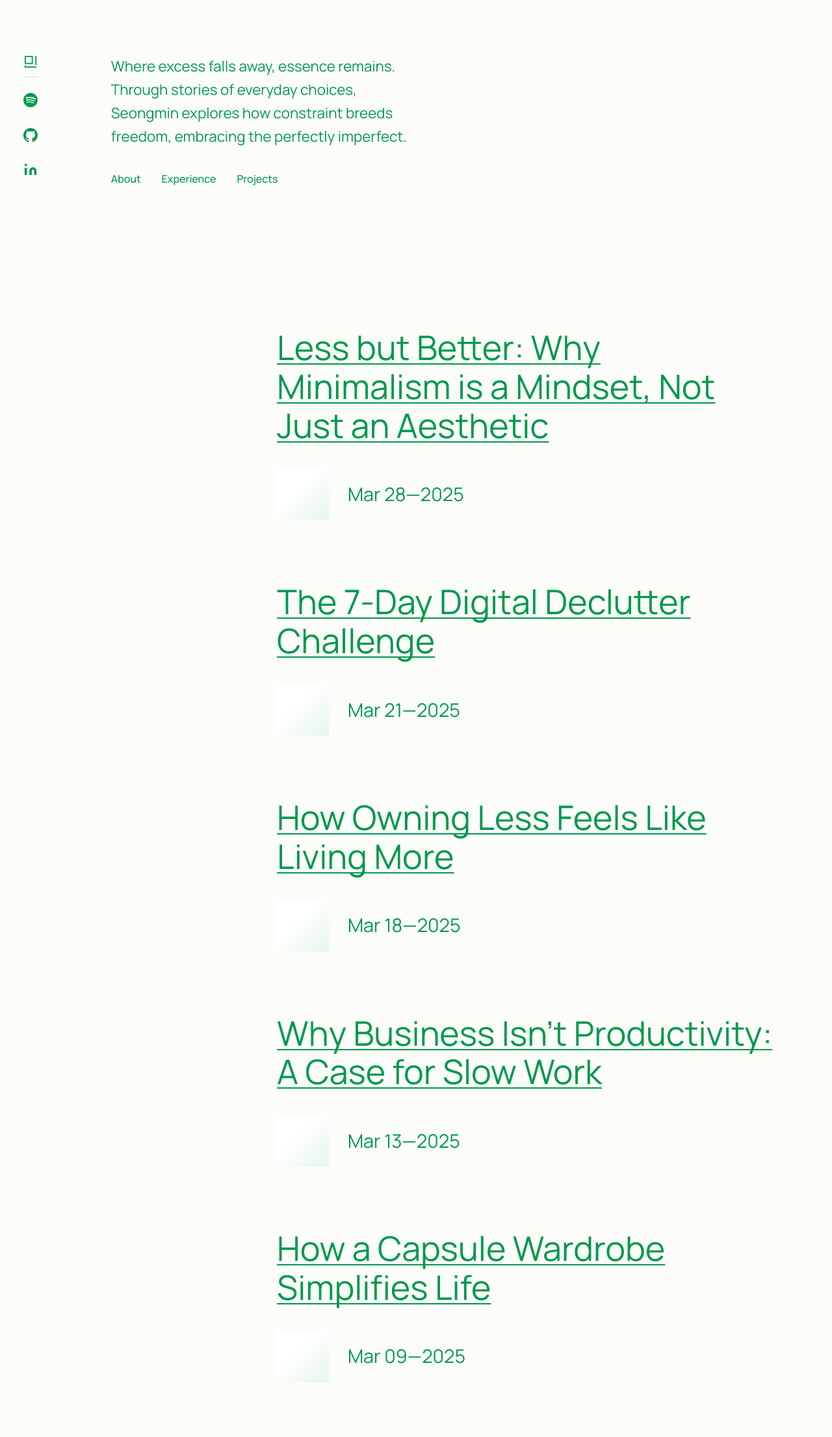
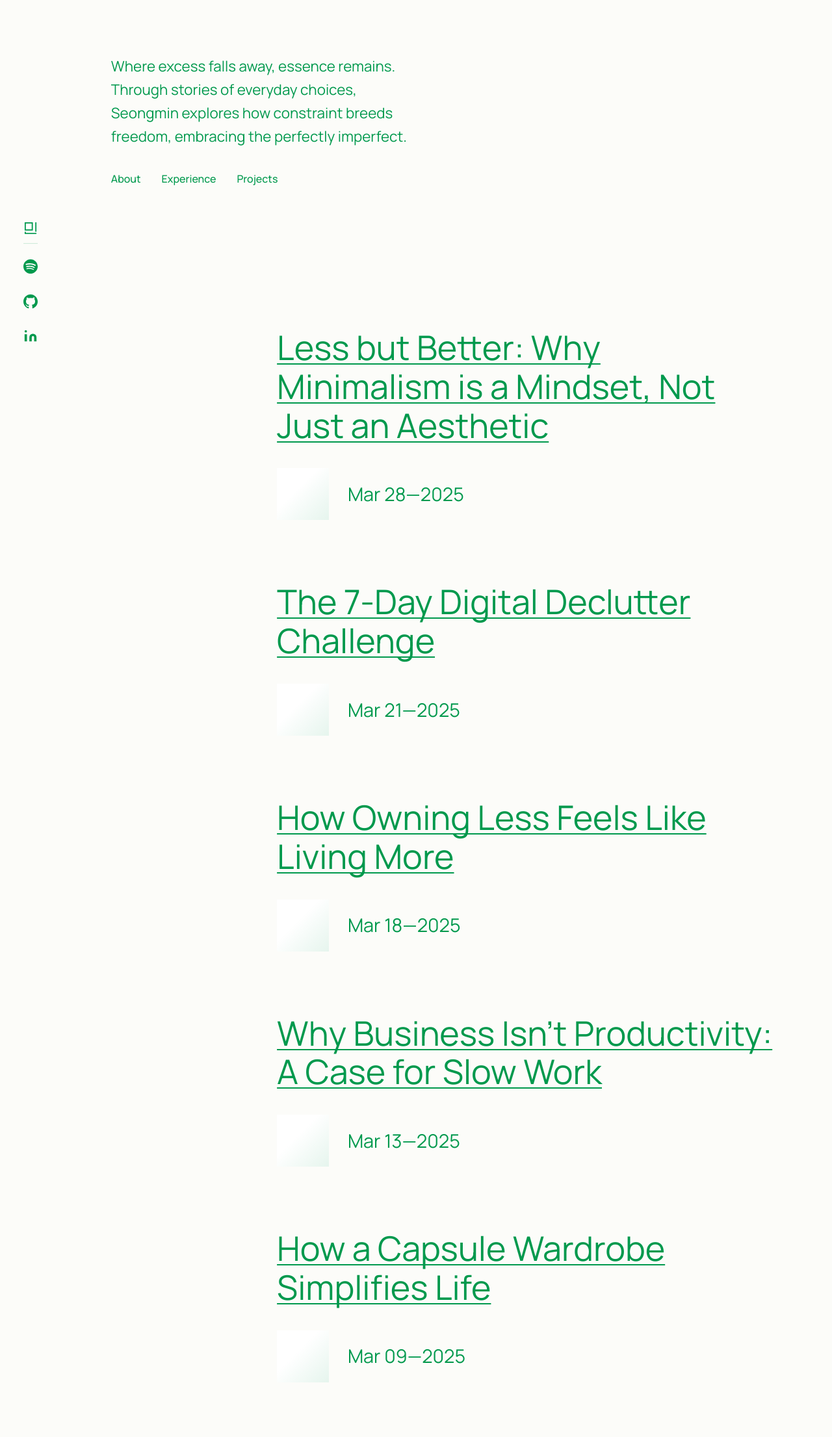
Before and after one commit to takeachangs/takeachangs.github.io, a Jekyll site: the page built from index.html, in a window 1280 px wide. Shown: the whole page at 65% size. Built offline with Jekyll 4.4.1, drawn with Linux system fonts in a browser that asks for light colours; grey boxes are pictures that could not be loaded.

Commit message:
fixed socials to the centre

```diff
--- a/css/styles.css
+++ b/css/styles.css
@@ -572,7 +572,8 @@ body {
 .social-sidebar {
   position: fixed;
   left: calc(var(--base-spacing) * 1.5);
-  top: calc(var(--base-spacing) * 3.5);
+  top: 50%;
+  transform: translateY(-50%);
   z-index: 10;
 }
 
@@ -666,13 +667,13 @@ body {
   }
 
   .logo-image {
-    width: 36px;
-    height: 36px;
+    width: 28px;
+    height: 28px;
   }
 
   .social-links svg {
-    width: 36px;
-    height: 36px;
+    width: 28px;
+    height: 28px;
   }
 
   .social-links a {
```
